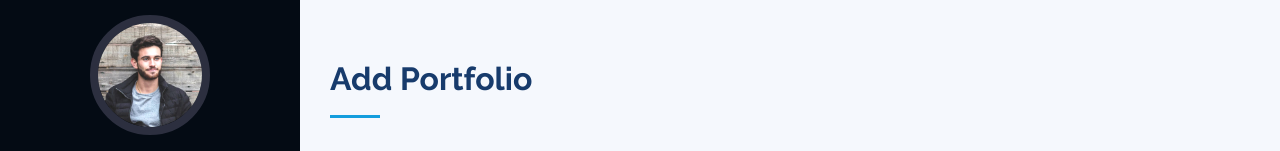
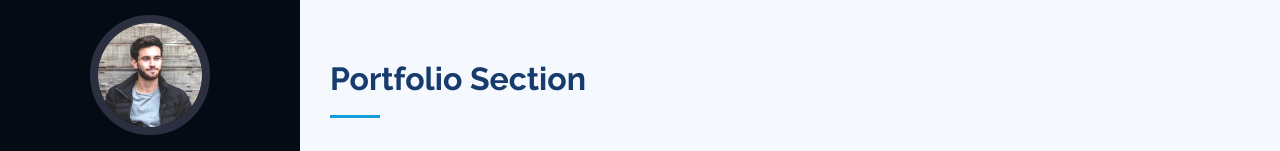
Before and after one commit to faliadavina/CVMaker-M3, a React (Create React App) app in the folder frontend/: page /portofolio in a window 1280 px wide. Shown: the top 151 px of the page. Built offline with nearby package versions, Linux system fonts and the light colour scheme; no server answers.

Commit message:
second push fixing

```diff
--- a/frontend/src/components/EditPorto.js
+++ b/frontend/src/components/EditPorto.js
@@ -97,7 +97,7 @@ const EditPorto = () => {
                     <div className="container">
 
                         <div className="section-title">
-                            <h2>Add Portfolio</h2>
+                            <h2>Update Portfolio</h2>
                         </div>
                         <div className="row justify-content-center">
                             <div className="col-md-7">
--- a/frontend/src/components/Portofolio.js
+++ b/frontend/src/components/Portofolio.js
@@ -59,7 +59,7 @@ const Portfolio = () => {
           <div className="container">
 
             <div className="section-title">
-              <h2>Add Portfolio</h2>
+              <h2>Portfolio Section</h2>
             </div>
 
             <div className="container">
```
